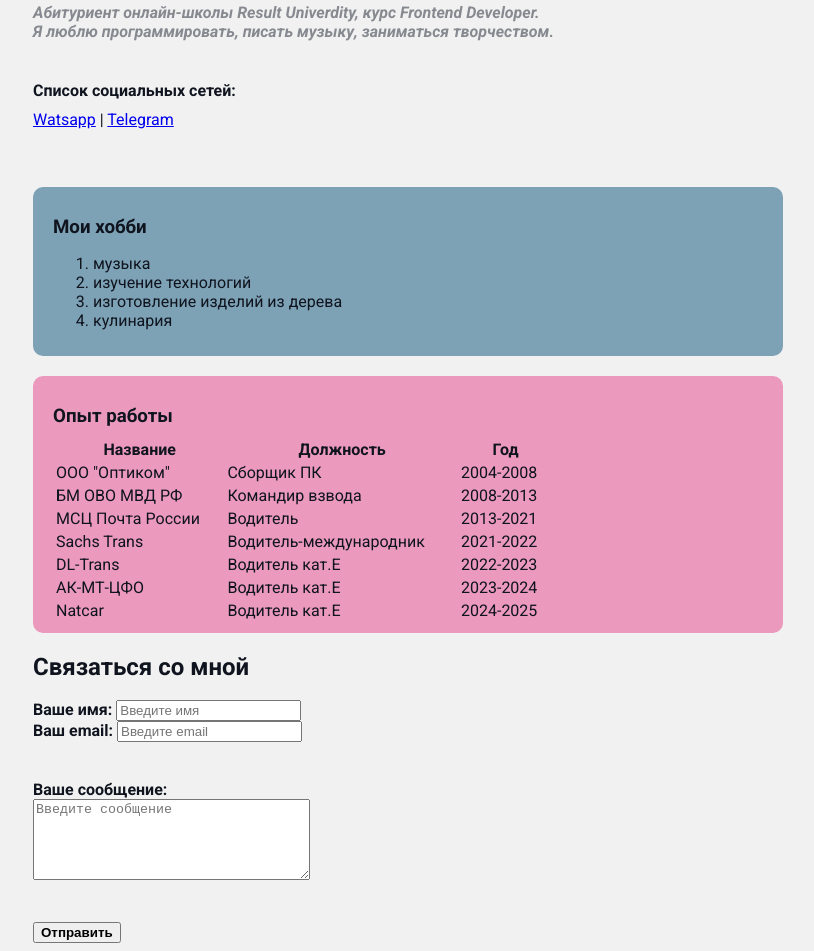
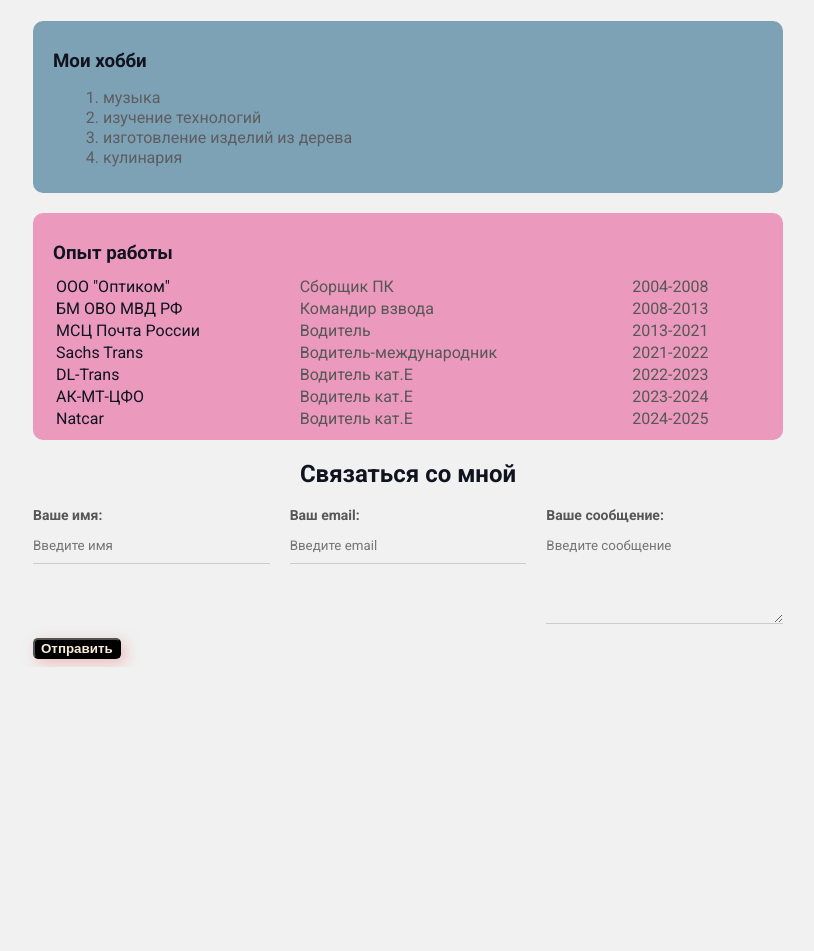
Before and after one commit to DimaVovkinsin/resume, a plain HTML site: page index.html in a window 1280 px wide. Shown: the part 339-1290 px from the top of the page, without its empty margins (232-1046 px from the left). After the commit the page ends 1006 px from the top, so only its background shows below. Drawn offline with Linux system fonts and the light colour scheme.

Commit message:
add styles

```diff
--- a/index.html
+++ b/index.html
@@ -30,7 +30,7 @@
                 <br>
                 <div class="card bg-blue">
                 <h3><strong>Мои хобби</strong></h3>
-                <ol>
+                <ol class="list">
                     <li>музыка</li>
                     <li>изучение технологий</li>
                     <li>изготовление изделий из дерева</li>
@@ -39,14 +39,14 @@
             </div>
                  <div class="card bg-red">
                 <h3>Опыт работы</h3>
-            <table width="500">
-                <thead>
+            <table class="table" >
+                <!-- <thead>
                     <tr>
                         <th>Название</th>
                         <th>Должность</th>
                         <th>Год</th>
                     </tr>
-                </thead>
+                </thead> -->
                 <tbody>
                     <tr>
                         <td>ООО "Оптиком"</td>
@@ -90,27 +90,29 @@
             </table>
         </div>
     <body>
-        <h2>Связаться со мной</h2>
 
-        <form>
-            <div>
+
+        <form action="/" class="form">
+            <h2>Связаться со мной</h2>
+
+            <div class="form-row">
+            <div class="form-group">
                 <label for="name"><strong>Ваше имя:</strong></label>
                 <input type="text" id="name" placeholder="Введите имя">
             </div>
-               <div>
+               <div class="form-group">
                 <label for="email"><strong>Ваш email:</strong></label>
                 <input type="email" id="email" placeholder="Введите email">
             </div>
-    <br>
-    <br>
-            <div>
+
+              <div class="form-group">
                 <label for="message"><strong>Ваше сообщение:</strong></label>
-                <br>
+
                 <textarea name="message" id="message" cols="32" rows="5" placeholder="Введите сообщение"></textarea>
             </div>
-    <br>
-    <br>
-            <button type="submit"><strong>Отправить</strong></button>
+        </div>
+
+            <button class="btn" type="submit"><strong>Отправить</strong></button>
         </form>
     </div>
 
--- a/resume.css
+++ b/resume.css
@@ -17,7 +17,7 @@ body {
 }
 
 .avatar {
-    width: 200px;
+    width: 250px;
     border-radius: 20px;
     box-shadow: 4px 4px 14px rgba(0, 0, 0, 0.5);
 }
@@ -35,6 +35,18 @@ body {
 
 .info {
     margin-bottom: 20px;
+    display: flex;
+    text-align: center;
+}
+
+.info-text {
+    margin-left: 40px;
+}
+
+@media (max-width: 650px) {
+    .info {
+        display: block;
+    }
 }
 
 .card {
@@ -56,3 +68,83 @@ body {
 .bg-red {
     background: #eb99bd;
 }
+
+.list {
+    padding: 0 50px;
+}
+
+.list li {
+    color: #5d5e61;
+    margin-bottom: 1px;
+}
+
+.table {
+    width: 100%;
+}
+
+.table td {
+    padding-bottom: 0%;
+}
+
+.table td:nth-child(2),
+.table td:nth-child(3) {
+    color: #575758;
+}
+
+.btn {
+    background: black;
+    color: antiquewhite;
+    border-radius: 5px;
+    box-shadow: 4px 4px 14px rgba(236, 135, 135, 0.5);
+}
+
+.form h2 {
+    text-align: center;
+}
+
+.form-row {
+    margin-bottom: 10px;
+    display: flex;
+}
+
+.form-row .form-group {
+    /* display: inline-block; */
+    margin-right: 20px;
+    width: 50%;
+    /* width: calc(50%-20px); */
+}
+
+.form-row .form-group:last-child {
+    margin-right: 0;
+}
+
+.form-group label {
+    display: block;
+    font-size: 14px;
+    color: #575758;
+}
+
+@media (max-width: 650px) {
+    .form-row {
+        display: block;
+    }
+
+    .form-row .form-group {
+        width: 100%;
+        margin-right: 0;
+        margin-bottom: 10px;
+    }
+}
+
+.form-group input,
+.form-group textarea {
+    width: 100%;
+    box-sizing: border-box;
+    border: none;
+    background: transparent;
+    border-bottom: 1px solid #ccc;
+    color: #000;
+    padding: 15px 0 10px;
+    outline: none;
+    font-family: inherit;
+}
```
